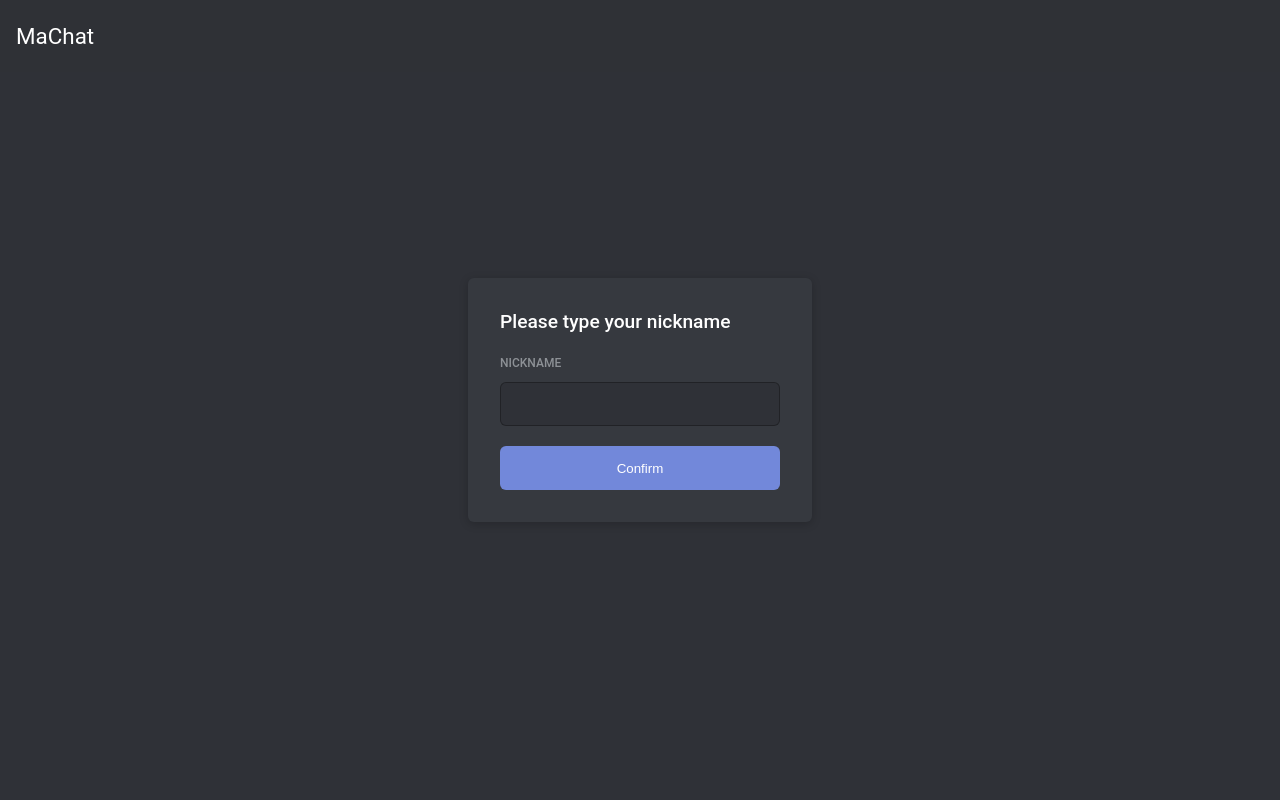
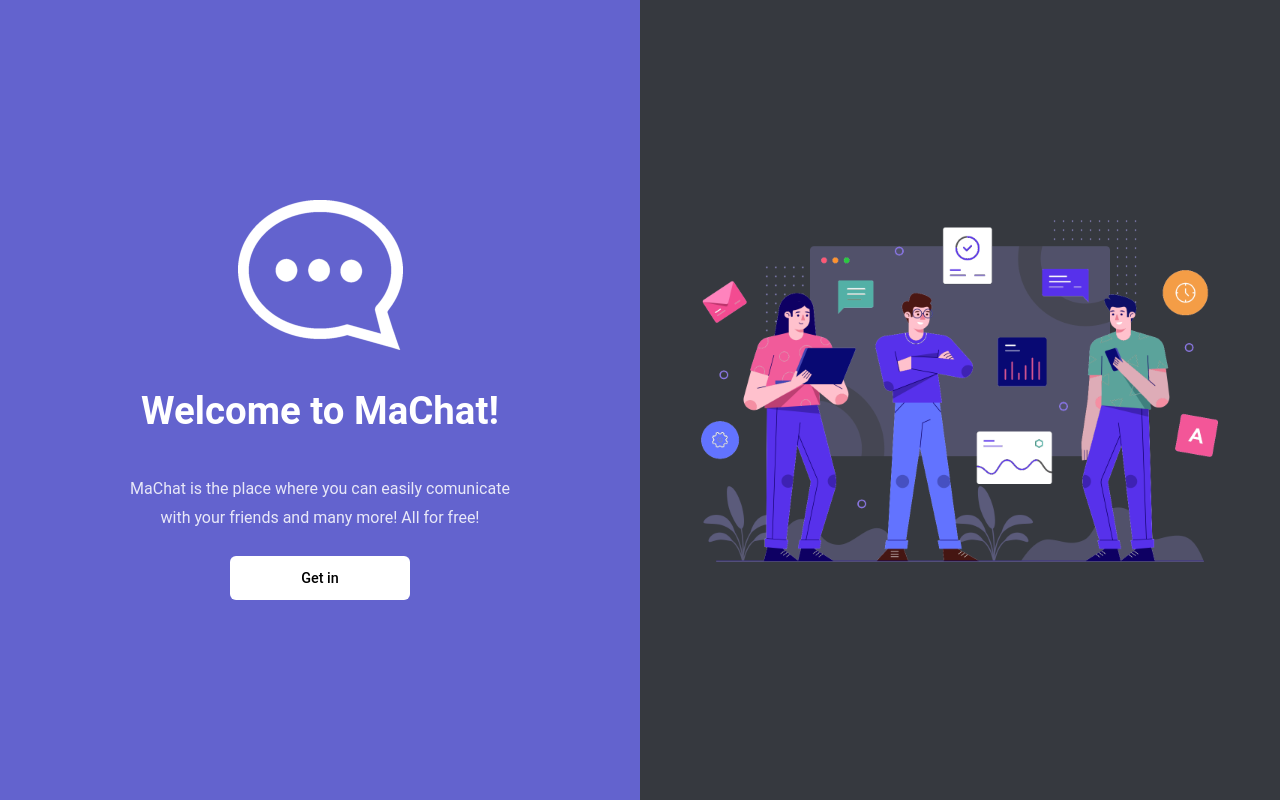
Before and after one commit to moustaxx/machat, a React (Create React App) app: page / in a window 1280 px wide. Before the commit this address led to /login. Built offline with nearby package versions, Linux system fonts and the light colour scheme; what @apollo/link-ws would draw is missing.

Commit message:
Add IndexScreen

```diff
--- a/src/components/App.tsx
+++ b/src/components/App.tsx
@@ -1,16 +1,16 @@
 import React, { useContext } from 'react';
 import { Routes, Route, Navigate } from 'react-router-dom';
 
-import TopBar from './TopBar';
+// import TopBar from './TopBar';
 import MessageBox from './MessageBox';
-import LoginScreen from './LoginScreen';
+import IndexScreen from './IndexScreen';
 import PageNotFound from './PageNotFound';
 
 import styles from './App.module.css';
 import { SettingsContext } from '../contexts/SettingsContext';
 
 const protectedRoute = (component: JSX.Element, condition: string | boolean | null) => {
-    return condition ? component : <Navigate to="login" replace />;
+    return condition ? component : <Navigate to="/" replace />;
 };
 
 const App = () => {
@@ -19,11 +19,11 @@ const App = () => {
     return (
         <div className={styles.root}>
             <div className={styles.container}>
-                <TopBar />
+                {/* <TopBar /> */}
                 <Routes>
-                    <Route path="/" element={protectedRoute(<MessageBox />, nickname)} />
+                    <Route path="/" element={<IndexScreen />} />
+                    <Route path="app" element={protectedRoute(<MessageBox />, nickname)} />
                     <Route path="404" element={<PageNotFound />} />
-                    <Route path="login" element={<LoginScreen />} />
                     <Route path="*" element={<Navigate to="/404" replace />} />
                 </Routes>
             </div>
--- /dev/null
+++ b/src/components/IndexScreen/IndexScreen.module.css
@@ -0,0 +1,102 @@
+.root {
+    width: 100%;
+    height: 100%;
+}
+
+.container {
+    height: 100%;
+    width: 100%;
+    display: flex;
+}
+
+.welcome {
+    margin-top: 1em;
+    font-size: 2.4rem;
+}
+
+.btn {
+    width: 100%;
+    max-width: 180px;
+    height: 44px;
+    flex-shrink: 0;
+    margin-top: 8px;
+    background-color: hsl(0, 0%, 100%);
+    outline: 0;
+    border: 0;
+    border-radius: 6px;
+    color: black;
+    font-family: Roboto;
+    font-size: .9rem;
+    font-weight: 500;
+    transition: .2s background-color;
+
+}
+.btn:hover {
+    background-color: hsl(0, 0%, 93%);
+}
+.btn:active {
+    background: hsl(0, 0%, 85%);
+}
+
+.paragraph {
+    color: hsla(0, 0%, 100%, 0.85);
+    max-width: 400px;
+    line-height: 1.8rem;
+    text-align: center;
+}
+
+.logo {
+    height: 150px;
+}
+
+.split {
+    width: 50%;
+    padding: 32px;
+    box-sizing: border-box;
+    display: flex;
+    align-items: center;
+    justify-content: center;
+    flex-direction: column;
+}
+
+.splitColorized {
+    background: rgb(99, 99, 206);
+}
+
+.splitsContent {
+    display: flex;
+    align-items: center;
+    justify-content: center;
+    flex-direction: column;
+}
+
+.people {
+    max-width: 600px;
+    box-sizing: border-box;
+}
+
+@media screen and (max-width: 1200px) {
+    .split {
+        width: 100%;
+    }
+    .split:last-child {
+        display: none;
+    }
+}
+
+.textBox {
+    max-width: 300px;
+    width: 100%;
+    height: 44px;
+    padding: 8px;
+    margin: 24px 0;
+    box-sizing: border-box;
+    font-size: 1rem;
+    outline: 0;
+    border: 1px solid hsla(0, 0%, 0%, 0.3);
+    border-radius: 6px;
+    transition: .2s border-color;
+}
+.textBox:focus {
+    border: 1px solid grey;
+}
--- /dev/null
+++ b/src/components/IndexScreen/IndexScreen.tsx
@@ -0,0 +1,78 @@
+import React, { useContext, useState, useRef } from 'react';
+import clsx from 'clsx';
+import { useNavigate } from 'react-router-dom';
+
+import styles from './IndexScreen.module.css';
+import logo from './chat-icon-white.png';
+import people from './people.png';
+import { SettingsContext } from '../../contexts/SettingsContext';
+
+const IndexScreen = () => {
+    const navigate = useNavigate();
+    const { settings, setSettings } = useContext(SettingsContext);
+    const [isLoginPanelShown, showLoginPanel] = useState(false);
+    const nicknameRef = useRef<HTMLInputElement>(null);
+
+    const handleClickGetIn = () => {
+        if (settings.nickname) navigate('/app');
+        showLoginPanel(true);
+    };
+
+    const handleLoginSubmit = (event: React.FormEvent<HTMLFormElement>) => {
+        event.preventDefault();
+        const nickname = nicknameRef.current?.value;
+        if (!nickname || nickname.length < 4) return;
+        setSettings({ nickname });
+        navigate('/app');
+    };
+
+    return (
+        <div className={styles.root}>
+            <div className={styles.container}>
+                <div className={clsx(styles.split, styles.splitColorized)}>
+                    <img className={styles.logo} src={logo} alt="Logo" />
+                    {isLoginPanelShown
+                        ? (
+                            <form className={styles.splitsContent} onSubmit={handleLoginSubmit}>
+                                <h1 className={styles.welcome}>Type your nickname</h1>
+                                <input
+                                    className={styles.textBox}
+                                    ref={nicknameRef}
+                                    minLength={4}
+                                    maxLength={20}
+                                    required
+                                    placeholder="Your nickname here..."
+                                />
+                                <button
+                                    type="submit"
+                                    className={styles.btn}
+                                >Log in
+                                </button>
+                            </form>
+                        )
+                        : (
+                            <div className={styles.splitsContent}>
+                                <h1 className={styles.welcome}>Welcome to MaChat!</h1>
+                                <p className={styles.paragraph}>
+                                    MaChat is the place where you can easily comunicate
+                                    with your friends and many more! All for free!
+                                </p>
+                                <button
+                                    type="button"
+                                    className={styles.btn}
+                                    onClick={handleClickGetIn}
+                                >Get in
+                                </button>
+                            </div>
+                        )
+                    }
+                </div>
+                <div className={styles.split}>
+                    <img className={styles.people} src={people} alt="people" />
+                </div>
+            </div>
+        </div>
+    );
+};
+
+export default IndexScreen;
--- /dev/null
+++ b/src/components/IndexScreen/index.ts
@@ -0,0 +1 @@
+export { default } from './IndexScreen';
--- a/src/components/MessageBox/MessageBox.tsx
+++ b/src/components/MessageBox/MessageBox.tsx
@@ -87,7 +87,7 @@ const MessageBox = () => {
     // Scroll to bottom on component init
     const hasMessages = (msgs?.length || 0) > 0;
     useLayoutEffect(() => {
-        if (hasMessages) {
+        if (hasMessages && messageBoxRef.current) {
             saveScrollPosition({ currentTarget: messageBoxRef.current } as any);
             scrollToBottom('auto');
             setIsNoMore(false);
--- a/src/components/TopBar/TopBar.module.css
+++ b/src/components/TopBar/TopBar.module.css
@@ -7,7 +7,7 @@
     display: flex;
     align-items: center;
     font-size: 1.4rem;
-    background: #2f3136;
+    background: hsl(223, 7%, 20%);
 }
 
 .link {
```
Also changed, not shown: src/components/IndexScreen/chat-icon-white.png (added), src/components/IndexScreen/people.png (added).
